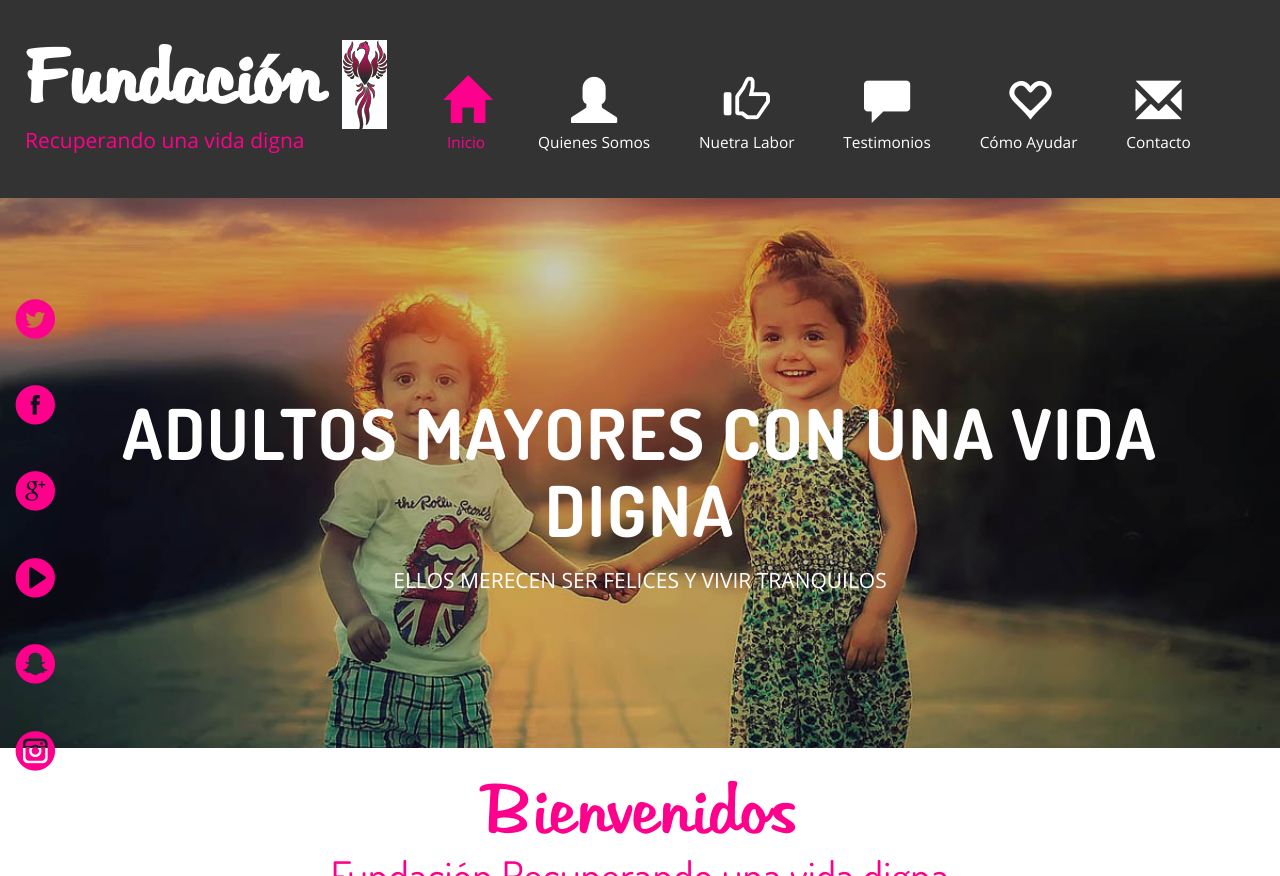
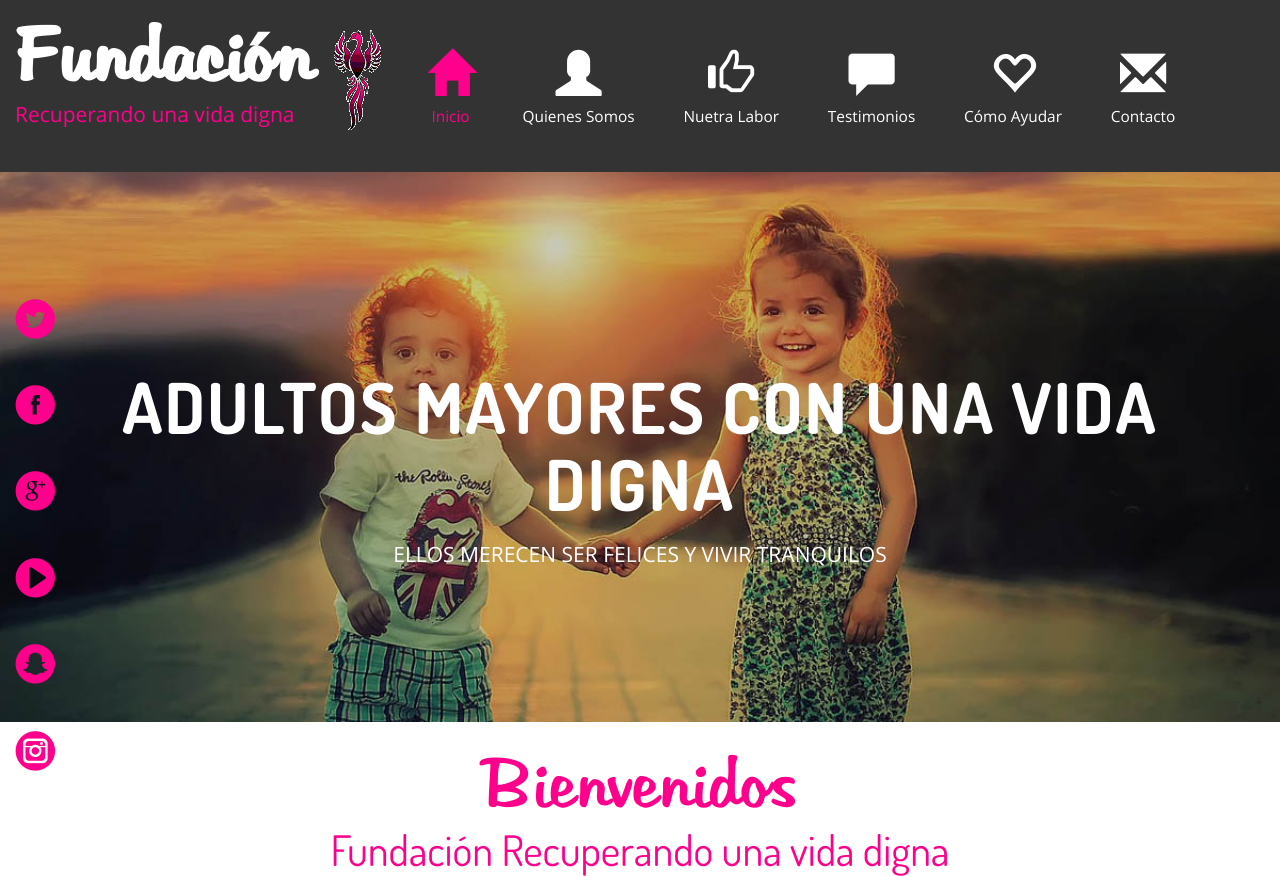
Before and after one commit to ARIATIC/FundacionRecuperandoUnaVidaDigna, a plain HTML site: page web/index.html in a window 1280 px wide. Shown: the top 876 px of the page. Drawn offline with Linux system fonts and the light colour scheme; files whose address does not match are found by name.

```diff
--- a/web/css/fundacion.css
+++ b/web/css/fundacion.css
@@ -206,3 +206,16 @@ span.menu{
     font-weight:bold;
 
 }
+
+.imagenLogo{
+    position: relative;
+  top: -15px;
+  display: inline-block;
+  font-style: normal;
+  font-weight: normal;
+  line-height: 1;
+  font-size: 3em;
+  margin-bottom:0px;
+  -webkit-font-smoothing: antialiased;
+  -moz-osx-font-smoothing: grayscale;
+}
--- a/web/index.html
+++ b/web/index.html
@@ -1,9 +1,3 @@
-<!--
-Author: W3layouts
-Author URL: http://w3layouts.com
-License: Creative Commons Attribution 3.0 Unported
-License URL: http://creativecommons.org/licenses/by/3.0/
--->
 <!DOCTYPE html>
 <html>
 <head>
@@ -12,7 +6,7 @@ License URL: http://creativecommons.org/licenses/by/3.0/
     <meta http-equiv="Content-Type" content="text/html; charset=utf-8" />
     <meta name="keywords" content="Charity Responsive web template, Bootstrap Web Templates, Flat Web Templates, Android Compatible web template,
     Smartphone Compatible web template, free webdesigns for Nokia, Samsung, LG, SonyErricsson, Motorola web design" />
-    <title>Charity a charity Category Flat Bootstrap Responsive Web Template | Home :: w3layouts</title>
+    <title>Recuperando una vida digna</title>
     <link href="css/bootstrap.css" rel='stylesheet' type='text/css' />
     <!-- jQuery (Bootstrap's JavaScript plugins) -->
     <script src="js/jquery.min.js"></script>
@@ -29,16 +23,20 @@ License URL: http://creativecommons.org/licenses/by/3.0/
     <header class="encabezado">
 
             <div class="maya">
-            <div class="maya">
                 <a href="index.html" class="logotipo">
-                    <h2 class="titulofundacion maya1">Fundación <img src="images/AVEFENIX 89 (1).jpg"/></h2>
+                    <h2 class="titulofundacion maya1">Fundación</h2>
                     <h4 class="titulo1">Recuperando una vida digna</h4>
                 </a>
             </div>
 
 
-        </div>
 
+
+        <section class="imagenLogo maya">
+
+                <img src="images/logo-final-ave-fenix5.png" class="imagenLogo"/>
+
+        </section>
 
             <div class="maya">
                 <div class="header-top">
@@ -55,7 +53,10 @@ License URL: http://creativecommons.org/licenses/by/3.0/
                             <li><a href="https://www.instagram.com/recuperandovidadigna/" target="_blank">V</a></li>
                         </ul>
                     </div>
+
+
                     <div class="top-menu">
+
                         <span class="menu">MENU</span>
                         <ul>
                             <li class="active"><a href="index.html"><span class="glyphicon glyphicon-home" aria-hidden="true"></span>Inicio</a></li>
@@ -71,8 +72,8 @@ License URL: http://creativecommons.org/licenses/by/3.0/
                     <!-- script-for-menu -->
                     <script>
 
-				        $("span.menu").click(function(){
-					        $(".top-menu ul").slideToggle("slow" , function(){
+                        $("span.menu").click(function () {
+                            $(".top-menu ul").slideToggle("slow", function () {
                             });
                         });
                     </script>
@@ -202,7 +203,7 @@ License URL: http://creativecommons.org/licenses/by/3.0/
             <div class="mission-sec">
                 <div class="blog-grids">
                     <div class="col-md-6 blog1 text_grid">
-                        <h2 class="textcontenido2"><a href="shortcodes.html"> Talleres educativos para niños de diferentes edades </a></h2>
+                        <h2 class="textcontenido2"><a href="shortcodes.html"> Talleres educativos para niños de edades diferentes</a></h2>
 
                          <p class="textcontenido">Estos talleres son realizados con el propósito de disminuir la deserción escolar.</p>
 
```
Also changed, not shown: web/contact.html (+8 -1 lines), web/images/logo-final-ave-fenix2.png (added), web/images/logo-final-ave-fenix4.png (added), web/images/logo-final-ave-fenix5.png (added), web/images/logo-final-ave-fenix802.png (added). Lines whose indentation alone changed are shown as unchanged.
